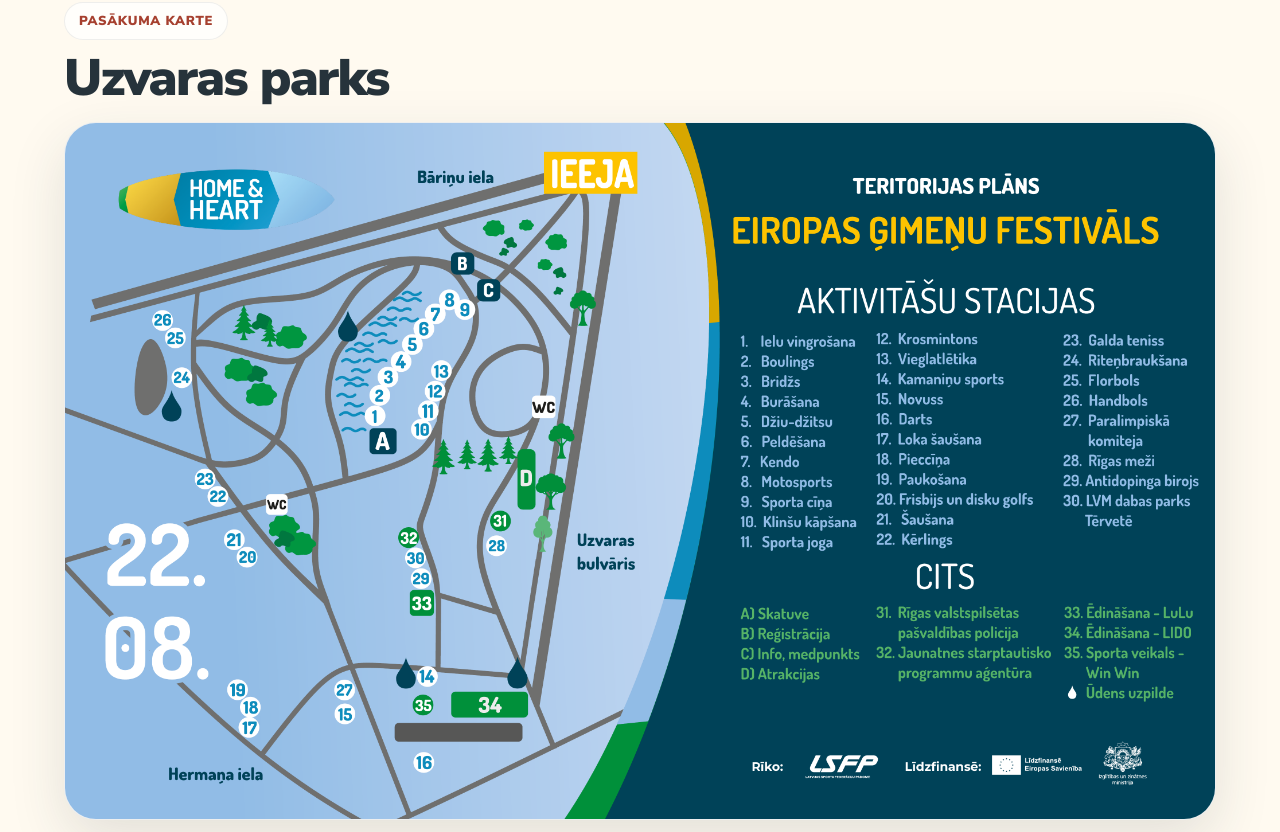
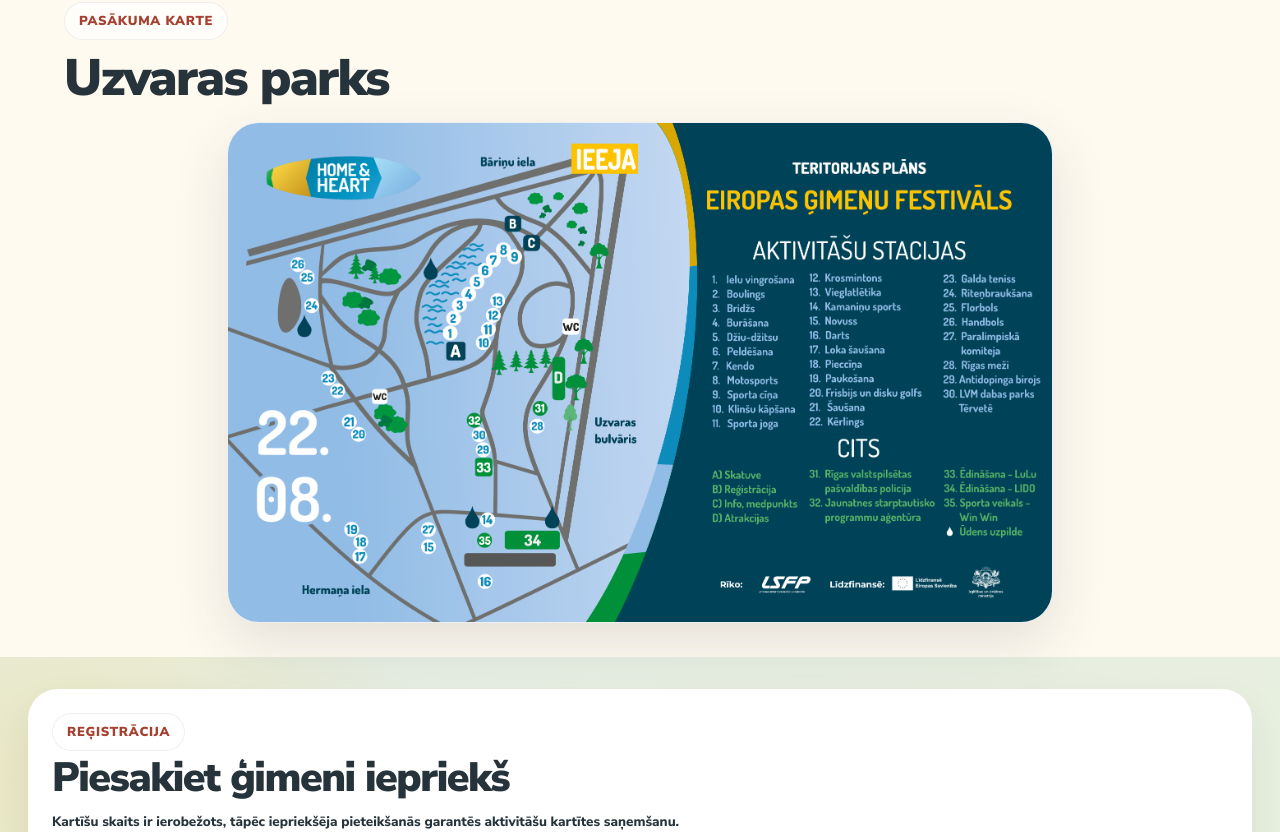
Before and after one commit to ronaldsrezais-cpu/eiropas_gimenu_festivals, a Next.js app: page / in a window 1280 px wide. Shown: the part 2940-3772 px from the top of the page. Built offline with nearby package versions, Linux system fonts and the light colour scheme.

Commit message:
Add files via upload

```diff
--- a/app/globals.css
+++ b/app/globals.css
@@ -4133,3 +4133,21 @@ img[src*="co-funded"] {
     max-width: 100%;
   }
 }
+
+
+/* Map 30% smaller than previous version */
+.map-section-full .festival-map-embed {
+  max-width: 826px !important;
+  margin: 0 auto !important;
+}
+
+.map-section-full .festival-map-embed img {
+  width: 100% !important;
+  height: auto !important;
+}
+
+@media (max-width: 900px) {
+  .map-section-full .festival-map-embed {
+    max-width: 100% !important;
+  }
+}
```
Also changed, not shown: 1 other file (tests, documents, lock files or other folders).
